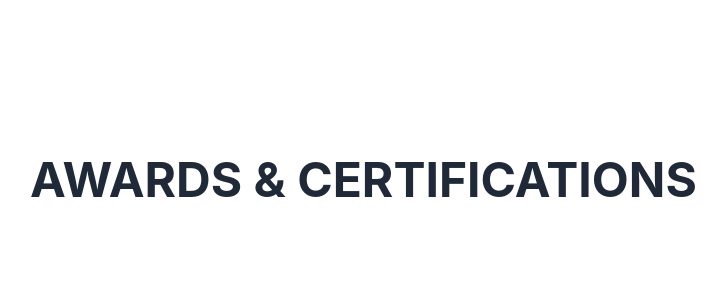
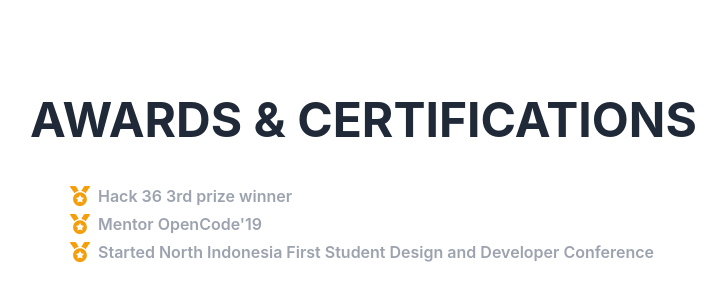
Before and after one commit to alfirman-rctn-hacktiv8/assignment-02, a React (Create React App) app: page / in a window 1280 px wide. Shown: the part 4220-4520 px from the top of the page, without its empty margins (330-1056 px from the left). Built offline with nearby package versions, Linux system fonts and the light colour scheme.

Commit message:
add awards section

```diff
--- /dev/null
+++ b/src/components/MedalIcon.js
@@ -0,0 +1,19 @@
+const MedalIcon = () => (
+  <svg
+    aria-hidden="true"
+    focusable="false"
+    data-prefix="fas"
+    data-icon="medal"
+    role="img"
+    xmlns="http://www.w3.org/2000/svg"
+    viewBox="0 0 512 512"
+    className="h-5 w-5 text-yellow-500"
+  >
+    <path
+      fill="currentColor"
+      d="M223.75 130.75L154.62 15.54A31.997 31.997 0 0 0 127.18 0H16.03C3.08 0-4.5 14.57 2.92 25.18l111.27 158.96c29.72-27.77 67.52-46.83 109.56-53.39zM495.97 0H384.82c-11.24 0-21.66 5.9-27.44 15.54l-69.13 115.21c42.04 6.56 79.84 25.62 109.56 53.38L509.08 25.18C516.5 14.57 508.92 0 495.97 0zM256 160c-97.2 0-176 78.8-176 176s78.8 176 176 176 176-78.8 176-176-78.8-176-176-176zm92.52 157.26l-37.93 36.96 8.97 52.22c1.6 9.36-8.26 16.51-16.65 12.09L256 393.88l-46.9 24.65c-8.4 4.45-18.25-2.74-16.65-12.09l8.97-52.22-37.93-36.96c-6.82-6.64-3.05-18.23 6.35-19.59l52.43-7.64 23.43-47.52c2.11-4.28 6.19-6.39 10.28-6.39 4.11 0 8.22 2.14 10.33 6.39l23.43 47.52 52.43 7.64c9.4 1.36 13.17 12.95 6.35 19.59z"
+    ></path>
+  </svg>
+);
+
+export default MedalIcon;
--- a/src/sections/Awards.js
+++ b/src/sections/Awards.js
@@ -1,3 +1,5 @@
+import MedalIcon from "../components/MedalIcon";
+
 const Awards = () => (
   <section
     id="awards"
@@ -6,7 +8,21 @@ const Awards = () => (
     <h1 className="uppercase text-5xl font-bold text-gray-800">
       awards & certifications
     </h1>
+    <ul className="space-y-1 px-10">
+      {awards.map((award, index) => (
+        <li key={index} className="flex items-center space-x-2">
+          <MedalIcon />
+          <span className=" font-semibold text-gray-400">{award}</span>
+        </li>
+      ))}
+    </ul>
   </section>
 );
 
+const awards = [
+  "Hack 36 3rd prize winner",
+  "Mentor OpenCode'19",
+  "Started North Indonesia First Student Design and Developer Conference",
+];
+
 export default Awards;
```
